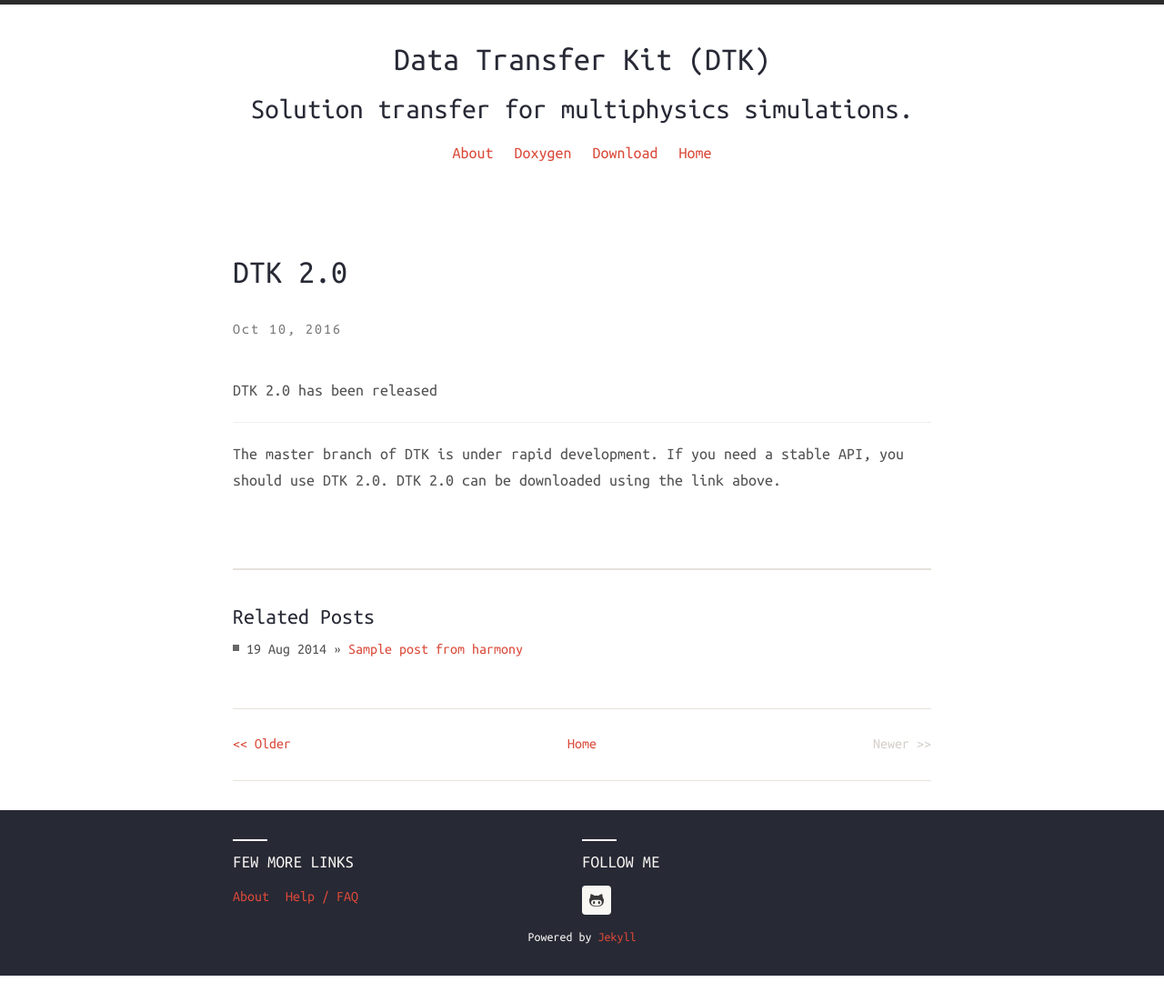
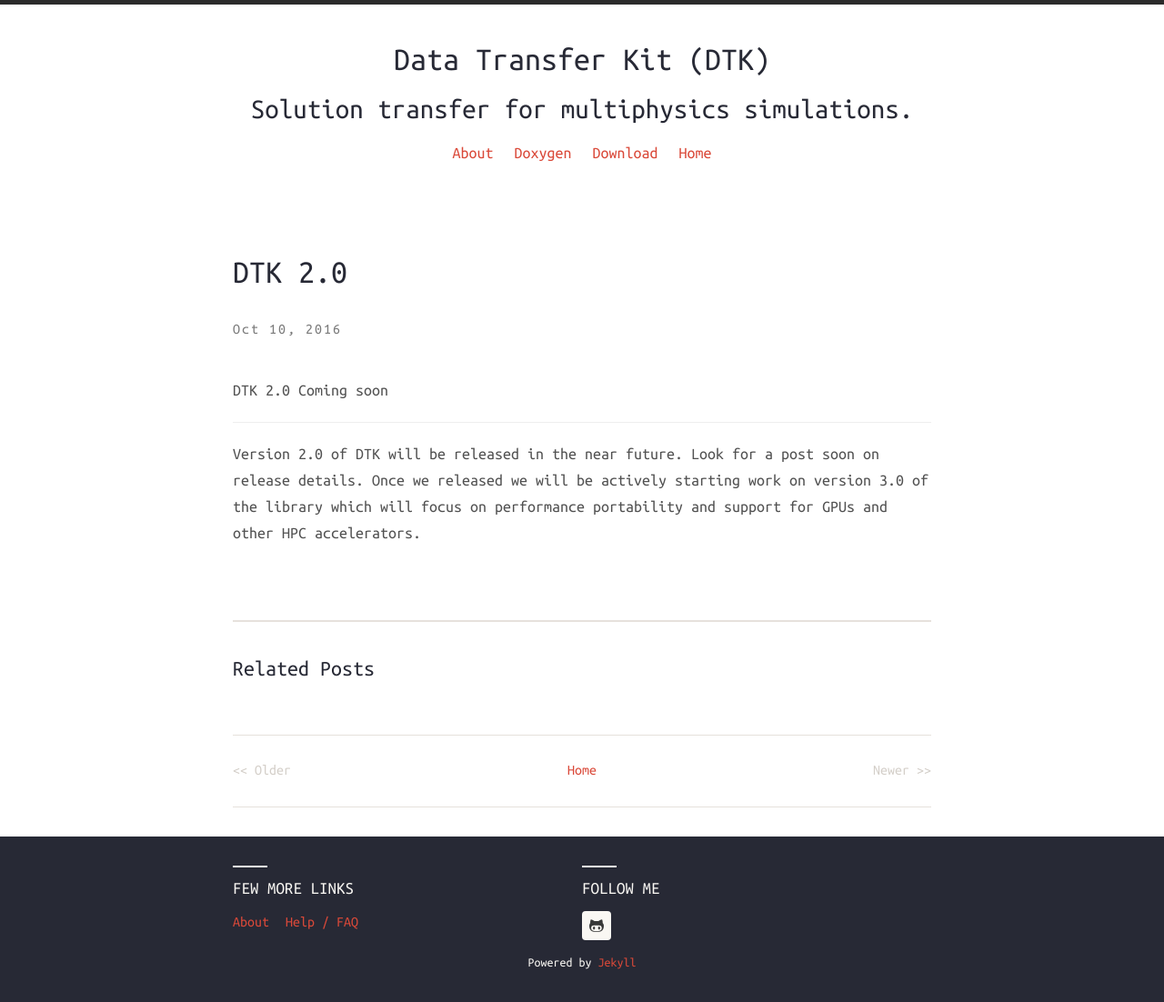
Before and after one commit to Rombur/jekyll, a Jekyll site: the page built from _posts/2016-10-11-news.markdown, in a window 1280 px wide. Shown: the whole page at 91% size. Built offline with Jekyll 4.4.1, drawn with Linux system fonts in a browser that asks for light colours; nearby versions of some CDN libraries; before the commit the page ends 1073 px from its top, so only the background shows below that.

Commit message:
Change post.

```diff
--- a/_posts/2016-10-11-news.markdown
+++ b/_posts/2016-10-11-news.markdown
@@ -2,14 +2,16 @@
 layout: post
 title:  "DTK 2.0"
 date:   2016-10-10
-description: DTK 2.0 has been released
+description: DTK 2.0 Coming soon
 categories:
 permalink: news_1
 ---
 
-DTK 2.0 has been released
+DTK 2.0 Coming soon
 
 ___
 
-The master branch of DTK is under rapid development. If you need a stable API,
-you should use DTK 2.0. DTK 2.0 can be downloaded using the link above.
+Version 2.0 of DTK will be released in the near future. Look for a post soon on
+release details. Once we released we will be actively starting work on version
+3.0 of the library which will focus on performance portability and support for
+GPUs and other HPC accelerators.
```
Also changed, not shown: _posts/2014-08-19-sample-post.markdown (deleted, +0 -62 lines).
